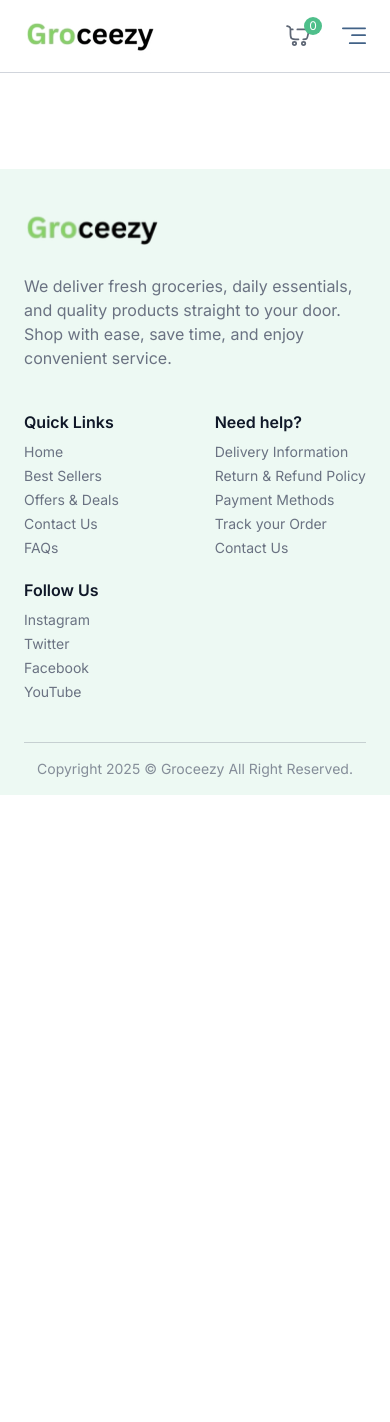
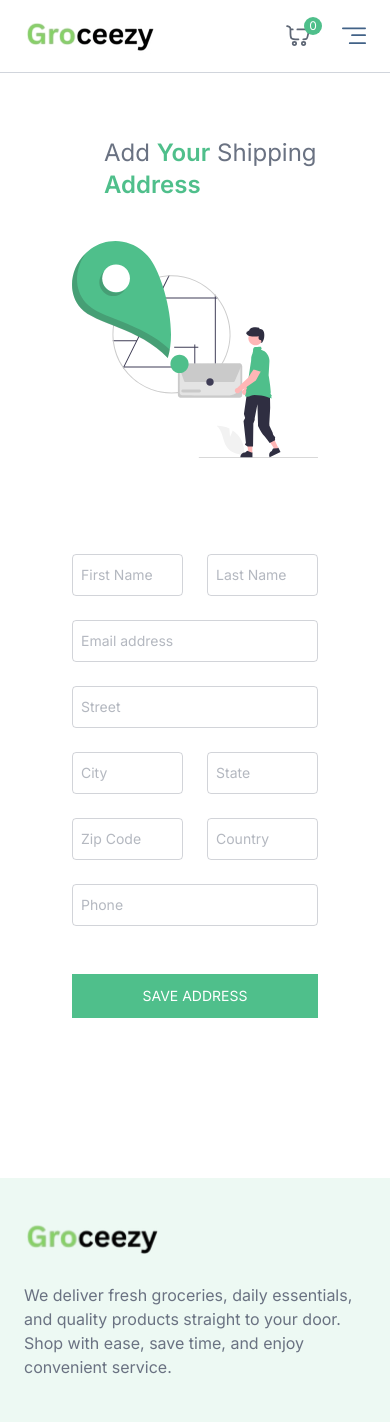
Before and after one commit to kithvin/Groceezy, a React (Vite) app in the folder Frontend/: page /add-address in a window 390 px wide. Shown: the top 1422 px of the page. Before the commit the page ends 844 px from the top, so only its background shows below. Built offline with nearby package versions, Linux system fonts and the light colour scheme.

Commit message:
Created Address form with reusable input fields and responsive layout

```diff
--- a/Frontend/src/App.jsx
+++ b/Frontend/src/App.jsx
@@ -12,6 +12,7 @@ import ProductCategory from "./pages/ProductCategory";
 import ExploreDeals from "./components/ExploreDeals";
 import ProductDetails from "./pages/ProductDetails";
 import Cart from "./pages/Cart";
+import AddAddress from "./pages/AddAddress";
 
 const App = () => {
 
@@ -30,6 +31,7 @@ const App = () => {
           <Route path="/products" element={<AllProducts />} />
           <Route path="/products/:category/:id" element={<ProductDetails />} />
           <Route path="/Cart" element={<Cart />} />
+          <Route path="/add-address" element={<AddAddress />} />
           <Route path="/products/:category" element={<ProductCategory />} />
           <Route path="/deals" element={<ExploreDeals />} />
           <Route path="/contact" element={<Contact />} />
--- a/Frontend/src/components/MainBanner.jsx
+++ b/Frontend/src/components/MainBanner.jsx
@@ -33,11 +33,11 @@ const MainBanner = () => {
 
         {/* Buttons */}
 
-        <div className="flex flex-wrap gap-2 items-center mt-15 font-medium">
+        <div className="flex flex-col sm:flex-row gap-3 sm:gap-4 mt-6 sm:mt-10 w-full sm:w-auto">
           {/* Shop Now button */}
           <Link
             to={"/products"}
-    className="group flex items-center gap-2 px-7 md:px-9 py-3 bg-green-500 hover:bg-green-600 transition rounded text-white cursor-pointer"
+            className="w-72 sm:w-auto mx-auto text-center group flex justify-center gap-2 px-5 sm:px-7 md:px-9 py-3 bg-green-500 hover:bg-green-600 transition-all duration-200 rounded-lg text-white cursor-pointer font-medium"
           >
             Shop Now
           </Link>
@@ -45,13 +45,11 @@ const MainBanner = () => {
           {/* Explore Deals button */}
           <Link
             to={"/deals"}
-    className="group flex items-center gap-2 px-7 md:px-9 py-3 bg-blue-500 hover:bg-blue-600 transition rounded text-white cursor-pointer"
+            className="w-72 sm:w-auto mx-auto text-center group flex justify-center gap-2 px-5 sm:px-7 md:px-9 py-3 bg-blue-500 hover:bg-blue-600 transition-all duration-200 rounded-lg text-white cursor-pointer font-medium"
           >
             Explore Deals
           </Link>
         </div>
-
-
       </div>
     </div>
   );
--- /dev/null
+++ b/Frontend/src/pages/AddAddress.jsx
@@ -0,0 +1,168 @@
+import React, { useState } from "react";
+import { assets } from "../assets/assets";
+
+// Reusable InputField component for form inputs
+const InputField = ({ type, placeholder, name, handleChange, address }) => (
+  <input
+    className="w-full px-2 py-2.5 border border-gray-500/30 rounded outline-none text-gray-500 focus:border-primary transition"
+    type={type}
+    placeholder={placeholder}
+    onChange={handleChange}
+    name={name}
+    value={address[name]} // Binds input value to the corresponding state property
+  />
+);
+const AddAddress = () => {
+    // State to store address input values
+  const [address, setAddress] = useState({
+    firstName: "",
+    lastName: "",
+    email: "",
+    street: "",
+    city: "",
+    state: "",
+    zipcode: "",
+    country: "",
+    phone: "",
+  });
+
+  // Handles input change for all fields using input's name
+  const handleChange = (e) => {
+    const { name, value } = e.target;
+
+    setAddress((prevAddress) => ({
+      ...prevAddress,
+      [name]: value,
+    }));
+  };
+
+  // Form submit handler
+  const onSubmitHandler = async (e) => {
+    e.preventDefault();
+  };
+
+  return (
+    <div className="mt-16 pb-16 ml-12">
+    {/* Title */}
+      <p className="text-2xl md:text-3xl text-gray-500 ml-8">
+        Add <span className="font-semibold text-primary">Your</span> Shipping{" "}
+        <span className="font-semibold text-primary">Address</span>
+      </p>
+
+    {/* Form & Image side by side on desktop */}
+
+      <div className="flex flex-col-reverse md:flex-row justify-between mt-10 mr-12">
+
+        {/* Form Section */}
+
+        <div className="flex-1 max-w-md ">
+          <form onSubmit={onSubmitHandler} className="space-y-6 mt-8 text-sm">
+
+             {/* First & Last Name */}
+
+            <div className="grid grid-cols-2 gap-6">
+              <InputField
+                handleChange={handleChange}
+                address={address}
+                name="firstName"
+                type="text"
+                placeholder="First Name"
+              />
+              <InputField
+                handleChange={handleChange}
+                address={address}
+                name="lastName"
+                type="text"
+                placeholder="Last Name"
+              />
+            </div>
+
+            {/* Email */}
+
+            <InputField
+              handleChange={handleChange}
+              address={address}
+              name="email"
+              type="email"
+              placeholder="Email address"
+            />
+
+            {/* Street */}
+
+            <InputField
+              handleChange={handleChange}
+              address={address}
+              name="street"
+              type="text"
+              placeholder="Street"
+            />
+
+            {/* City & State */}
+
+            <div className="grid grid-cols-2 gap-6">
+              <InputField
+                handleChange={handleChange}
+                address={address}
+                name="city"
+                type="text"
+                placeholder="City"
+              />
+              <InputField
+                handleChange={handleChange}
+                address={address}
+                name="state"
+                type="text"
+                placeholder="State"
+              />
+            </div>
+
+            {/* Zipcode & Country */}
+
+            <div className="grid grid-cols-2 gap-6">
+              <InputField
+                handleChange={handleChange}
+                address={address}
+                name="zipcode"
+                type="number"
+                placeholder="Zip Code"
+              />
+              <InputField
+                handleChange={handleChange}
+                address={address}
+                name="country"
+                type="text"
+                placeholder="Country"
+              />
+            </div>
+
+            {/* Phone */}
+
+            <InputField
+              handleChange={handleChange}
+              address={address}
+              name="phone"
+              type="text"
+              placeholder="Phone"
+            />
+
+            {/* Submit Button */}
+
+            <button className="w-full mt-6 bg-primary text-white py-3 hover:bg-primary-dull transition cursor-pointer uppercase">
+              Save Address
+            </button>
+          </form>
+        </div>
+
+        {/* Right Side Image */}
+
+        <img
+          className="md:mr-30 mb-16 md:mt-0 w-125 h-auto"
+          src={assets.add_address_iamge}
+          alt="add Address"
+        />
+      </div>
+    </div>
+  );
+}
+
+export default AddAddress;
```
Also changed, not shown: Frontend/src/components/ExploreDeals.jsx (+56 -18 lines). Lines whose indentation alone changed are shown as unchanged.
